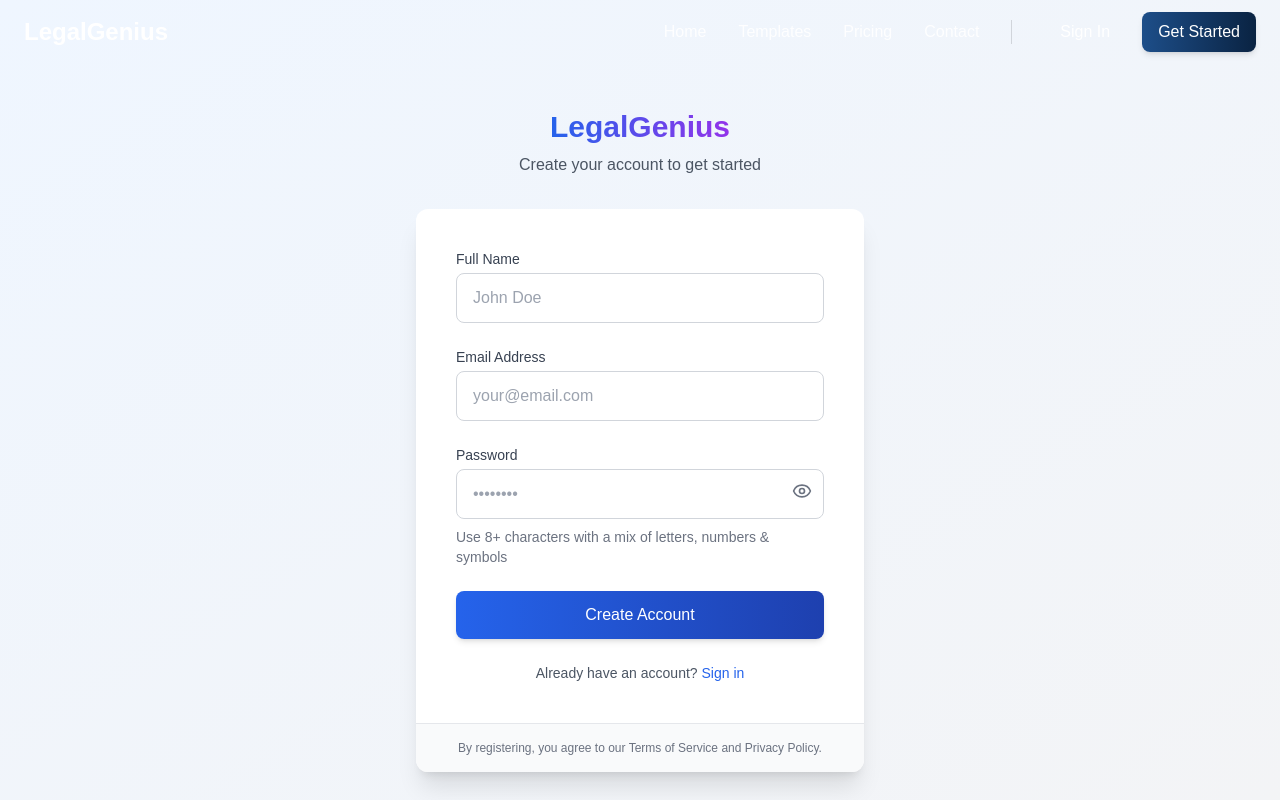
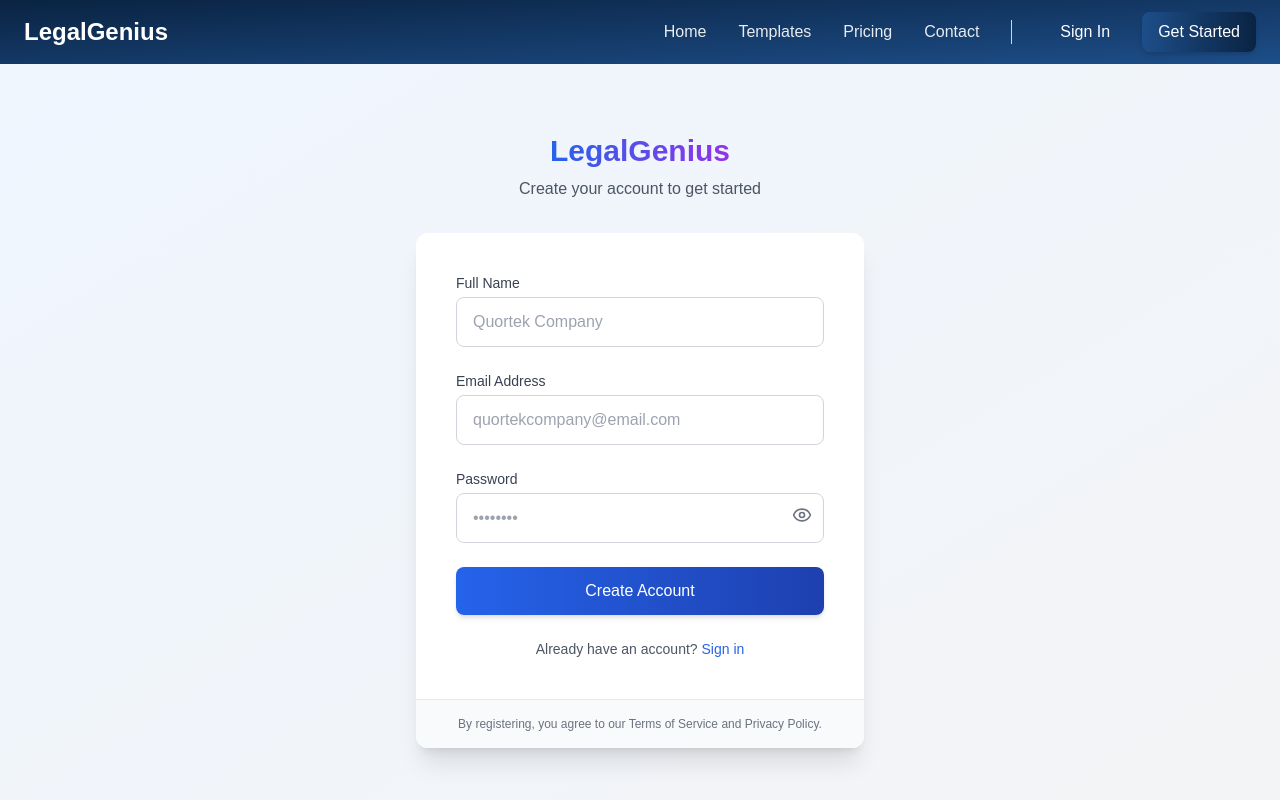
Before and after one commit to DamianKingStanley/legal-doc-maker, a Next.js app: page /register in a window 1280 px wide. Shown: the top 800 px of the page. Built offline with nearby package versions, Linux system fonts and the light colour scheme.

Commit message:
rebranding

```diff
--- a/app/components/Navbar.tsx
+++ b/app/components/Navbar.tsx
@@ -50,7 +50,7 @@ const Navbar: React.FC = () => {
       className={`fixed w-full z-50 transition-all duration-300 ${
         scrolled
           ? "bg-white shadow-lg text-gray-800"
-          : "bg-transparent text-white"
+          : "bg-gradient-to-br from-[#0A2342] to-[#1D4E89] text-white"
       }`}
     >
       <div className="container mx-auto px-6 py-3">
--- a/app/generate-doc/page.tsx
+++ b/app/generate-doc/page.tsx
@@ -114,7 +114,7 @@ export default function GenerateDocument() {
   return (
     <div className="min-h-screen bg-gradient-to-b from-gray-50 to-gray-100 flex flex-col">
       {/* Header */}
-      <header className="bg-gradient-to-r from-blue-600 to-blue-800 text-white p-4 shadow-md">
+      <header className="bg-gradient-to-r from-blue-600 to-blue-800 text-white p-4 shadow-md mt-10">
         <div className="container mx-auto flex justify-between items-center">
           <button
             onClick={() => setSidebarOpen(true)}
--- a/app/register/page.tsx
+++ b/app/register/page.tsx
@@ -105,7 +105,7 @@ export default function Register() {
                   id="fullname"
                   type="text"
                   autoComplete="name"
-                  placeholder="John Doe"
+                  placeholder="Quortek Company"
                   value={fullname}
                   onChange={(e) => setFullname(e.target.value)}
                   required
@@ -124,7 +124,7 @@ export default function Register() {
                   id="email"
                   type="email"
                   autoComplete="email"
-                  placeholder="your@email.com"
+                  placeholder="quortekcompany@email.com"
                   value={email}
                   onChange={(e) => setEmail(e.target.value)}
                   required
@@ -161,9 +161,9 @@ export default function Register() {
                     {showPassword ? <EyeOff size={20} /> : <Eye size={20} />}
                   </button>
                 </div>
-                <p className="mt-2 text-sm text-gray-500">
+                {/* <p className="mt-2 text-sm text-gray-500">
                   Use 8+ characters with a mix of letters, numbers & symbols
-                </p>
+                </p> */}
               </div>
 
               <button
```
